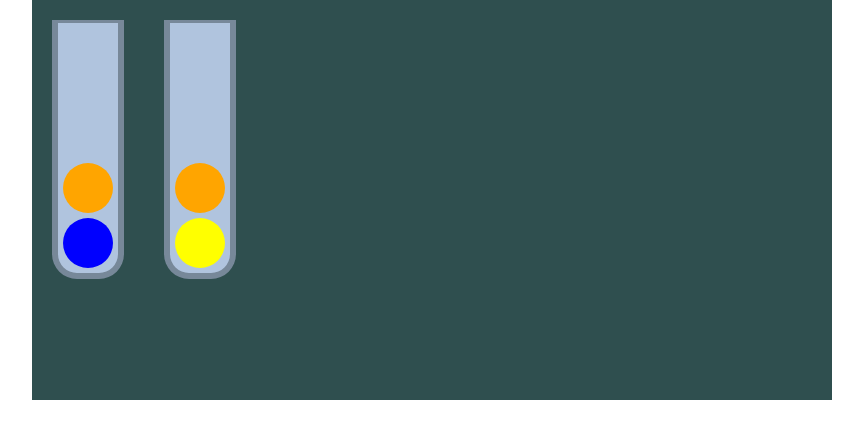
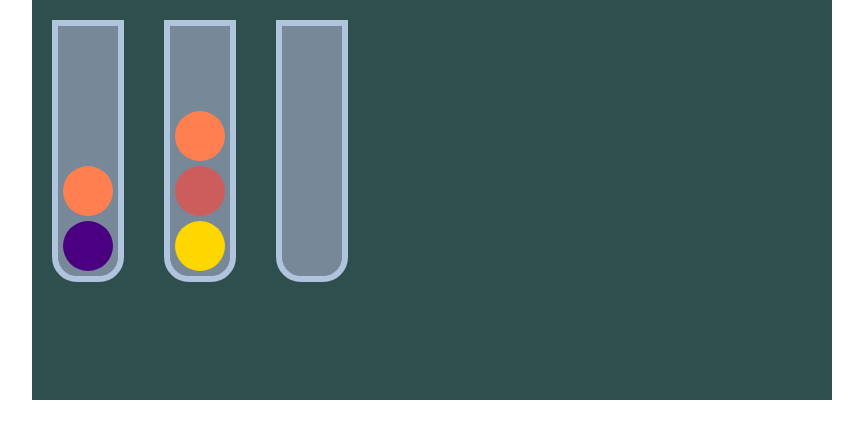
Before and after one commit to maria-pushkareva/balls-in-jars-game, a React (Create React App) app: page / in a window 1280 px wide. Shown: the top 438 px of the page, without its empty margins (208-1071 px from the left). Built offline with nearby package versions, Linux system fonts and the light colour scheme.

Commit message:
added logic of mpving balls

```diff
--- a/package.json
+++ b/package.json
@@ -10,6 +10,7 @@
     "@types/node": "^16.11.39",
     "@types/react": "^18.0.12",
     "@types/react-dom": "^18.0.5",
+    "lodash": "^4.17.21",
     "react": "^18.1.0",
     "react-dom": "^18.1.0",
     "react-scripts": "5.0.1",
@@ -42,6 +43,7 @@
     ]
   },
   "devDependencies": {
+    "@types/lodash": "^4.14.182",
     "@types/styled-components": "^5.1.25"
   }
 }
--- a/src/App.tsx
+++ b/src/App.tsx
@@ -1,5 +1,6 @@
 import React from 'react';
 import './App.css';
+import _ from 'lodash';
 import GameField from './Components/GameField';
 import { IBall, IJar, IState } from './Components/interfaces';
 import ballsSet from './initialStates/ballsSet';
@@ -11,7 +12,8 @@ export default class App extends React.Component<any, IState> {
         super(props);
 
         this.state = {
-            selectedBallId: null,
+            activeBallId: null,
+            activeJarId: null,
             roundCount: null,
             jars: [],
             balls: []
@@ -25,30 +27,96 @@ export default class App extends React.Component<any, IState> {
         this.setState({ balls, jars })
     }
 
-    public handleClickOnJar = (jarId: number, ballId: number): void => {
-        const clickedJar = this.state.jars.find(({ id }) => jarId === id);
-        if (typeof clickedJar === 'undefined') {
+    private findJar = (jarId: number): IJar => {
+        const jar = this.state.jars.find(({ id }) => jarId === id);
+        if (typeof jar === 'undefined') {
             throw Error("Can't find jar by id");
         }
+        return jar;
+    }
+
+    private findBall = (ballId: number): IBall => {
+        const ball = this.state.balls.find(({ id }) => ballId === id);
+        if (typeof ball === 'undefined') {
+            throw Error("Can't find jar by id");
+        }
+        return ball;
+    }
+
+    public handleClickOnBall = (jarId: number, ballId: number, e: any): void => {
+        e.stopPropagation();
+
+        const clickedJar = this.findJar(jarId);
 
         const ballsNumber = clickedJar.ballsId.length;
         const topBallId = clickedJar.ballsId[ballsNumber - 1];
 
-        if (topBallId !== ballId || this.state.selectedBallId === ballId) {
-            this.setState({ selectedBallId: null });
+        if (topBallId !== ballId || this.state.activeBallId === ballId) {
+            this.setState({ activeBallId: null, activeJarId: null });
         } else {
-            this.setState({ selectedBallId: ballId });
+            this.setState({ activeBallId: ballId, activeJarId: jarId });
+        }
+    }
+
+    public handleClickOnJar = (jarId: number): void => {
+        const { activeBallId, activeJarId, balls, jars } = this.state;
+
+        if (activeBallId && activeJarId) {
+            const activeBall = this.findBall(activeBallId);
+
+            const clickedJar = this.findJar(jarId);
+
+            let canMove: boolean = false;
+
+            if (clickedJar.ballsId.length === 0) {
+                canMove = true;
+            } else {
+                const ballsNumber = clickedJar.ballsId.length;
+                const topBallId = clickedJar.ballsId[ballsNumber - 1];
+                const topBall = balls.find(({ id }) => id === topBallId);
+                if (topBall?.color === activeBall.color) {
+                    canMove = true;
+                }
+            }
+
+            if (canMove) {
+                const activeJar = this.findJar(activeJarId);
+
+                const activeJarNewBallsId = activeJar?.ballsId.slice(0, -1);
+                const newActiveJar: IJar = { id: activeJarId, ballsId: activeJarNewBallsId };
+
+                const clickedJarNewBallsId = [...clickedJar.ballsId, activeBallId];
+                const newClickedJar: IJar = { id: jarId, ballsId: clickedJarNewBallsId };
+
+                const newJars = _.cloneDeep(jars).map((jar) => {
+                    switch (jar.id) {
+                        case activeJarId:
+                            return newActiveJar;
+                        case jarId:
+                            return newClickedJar;
+                        default:
+                            return jar;
+                    }
+                })
+
+                this.setState({
+                    activeBallId: null,
+                    activeJarId: null,
+                    jars: newJars
+                })
+            }
         }
     }
 
     render() {
-        const { balls, jars, selectedBallId } = this.state;
+        const { balls, jars, activeBallId } = this.state;
 
         return (
             <GameField
-                selectedBallId={selectedBallId}
+                activeBallId={activeBallId}
                 balls={balls}
                 jars={jars}
+                onBallClick={this.handleClickOnBall}
                 onJarClick={this.handleClickOnJar}
             />
         );
--- a/src/Components/GameField.tsx
+++ b/src/Components/GameField.tsx
@@ -1,22 +1,17 @@
 import styled from "styled-components"
-import { IBall, IJar } from "./interfaces"
+import { IBall, IGameFieldProps, IJar } from "./interfaces"
 import Jar from "./Jar"
 
-interface IGameFieldProps {
-    jars: Array<IJar>,
-    balls: Array<IBall>,
-    selectedBallId: number | null,
-    onJarClick: any
-}
 
 const GameField = (props: IGameFieldProps) => {
-    const { balls, jars, selectedBallId, onJarClick } = props;
+    const { balls, jars, activeBallId, onBallClick, onJarClick } = props;
 
     return (
         <Container>
             {
                 jars.map(({ id, ballsId }) => {
                     const ballsInJar: Array<IBall> = [];
+                    console.log(ballsId);
                     ballsId.forEach((ballId) => {
                         const ball = balls.find(({ id }) => id === ballId);
                         if (typeof ball === 'undefined') {
@@ -24,7 +19,7 @@ const GameField = (props: IGameFieldProps) => {
                         }
                         ballsInJar.push(ball);
                     })
-                    return <Jar key={id} onJarClick={onJarClick} id={id} balls={ballsInJar} selectedBallId={selectedBallId}/>
+                    return <Jar key={id} onBallClick={onBallClick} onJarClick={onJarClick} id={id} balls={ballsInJar} activeBallId={activeBallId} />
                 })
             }
         </Container>
--- a/src/Components/Jar.tsx
+++ b/src/Components/Jar.tsx
@@ -1,18 +1,17 @@
-import React from 'react';
-import { IBallProps, IJar, IJarProps } from './interfaces';
+import { IBallProps, IJarProps } from './interfaces';
 import styled from "styled-components";
 
 const Jar = (props: IJarProps) => {
-    const { id, balls, selectedBallId, onJarClick } = props;
+    const { id, balls, activeBallId, onBallClick, onJarClick } = props;
     return (
-        <Container>
+        <Container onClick={() => onJarClick(id)}>
             {
                 balls.map((ball) => {
                     return <Ball
                         key={ball.id}
-                        onClick={() => onJarClick(id, ball.id)}
+                        onClick={(e) => onBallClick(id, ball.id, e)}
                         color={ball.color}
-                        isSelected={ball.id === selectedBallId} />
+                        isSelected={ball.id === activeBallId} />
                 })
             }
         </Container>
@@ -28,9 +27,9 @@ const Container = styled.div`
 
     margin: 20px;
 
-    background-color: lightsteelblue;
-    border: 6px solid lightslategrey;
-    border-top: 3px solid lightslategrey;
+    background-color: lightslategrey;
+    border: 6px solid lightsteelblue;
+    border-weight: 3px;
     border-radius: 0px 0px 25px 25px;
 `;
 
--- a/src/initialStates/ballsSet.ts
+++ b/src/initialStates/ballsSet.ts
@@ -1,22 +1,27 @@
 import { IBall } from "../Components/interfaces"
 
 const ballOne: IBall = {
-    color: "orange",
+    color: "coral",
     id: 1
 }
 const ballTwo: IBall = {
-    color: "blue",
+    color: "indigo",
     id: 2
 }
 const ballThree: IBall = {
-    color: "yellow",
+    color: "gold",
     id: 3
 }
 const ballFour: IBall = {
-    color: "orange",
+    color: "coral",
     id: 4
 }
 
-const ballsSet = [ballOne, ballTwo, ballThree, ballFour]
+const ballFive: IBall = {
+    color: "indianRed",
+    id: 5
+}
+
+const ballsSet = [ballOne, ballTwo, ballThree, ballFour, ballFive]
 
 export default ballsSet;
--- a/src/initialStates/jarsSet.ts
+++ b/src/initialStates/jarsSet.ts
@@ -7,9 +7,14 @@ const jarOne: IJar = {
 
 const jarTwo: IJar = {
     id: 15,
-    ballsId: [3, 4]
+    ballsId: [3, 5, 4]
 }
 
-const jarsSet = [jarOne, jarTwo];
+const jarThree: IJar = {
+    id: 20,
+    ballsId: []
+}
+
+const jarsSet = [jarOne, jarTwo, jarThree];
 
 export default jarsSet;
```
Also changed, not shown: src/Components/interfaces.ts (+14 -4 lines), 1 other file (tests, documents, lock files or other folders).
